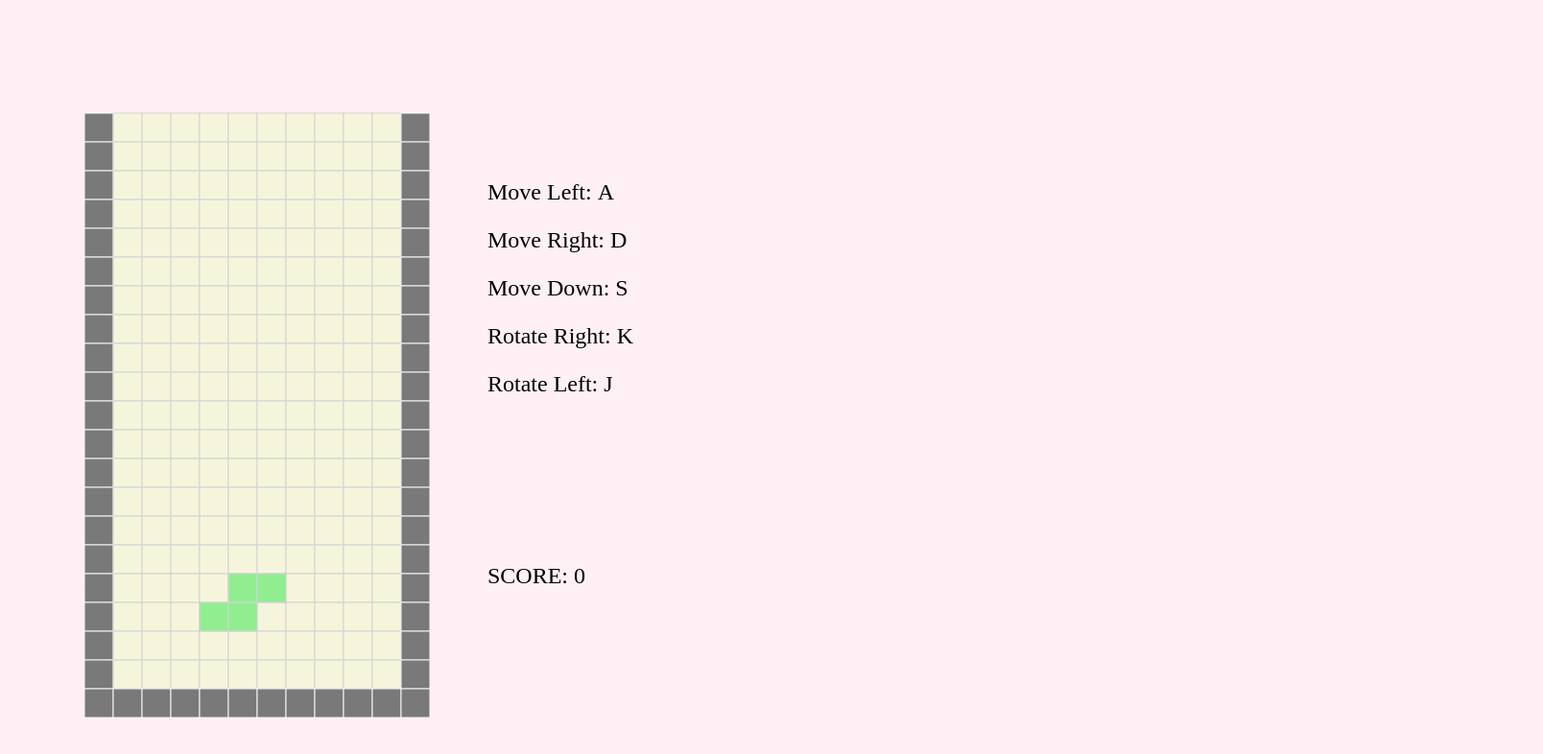
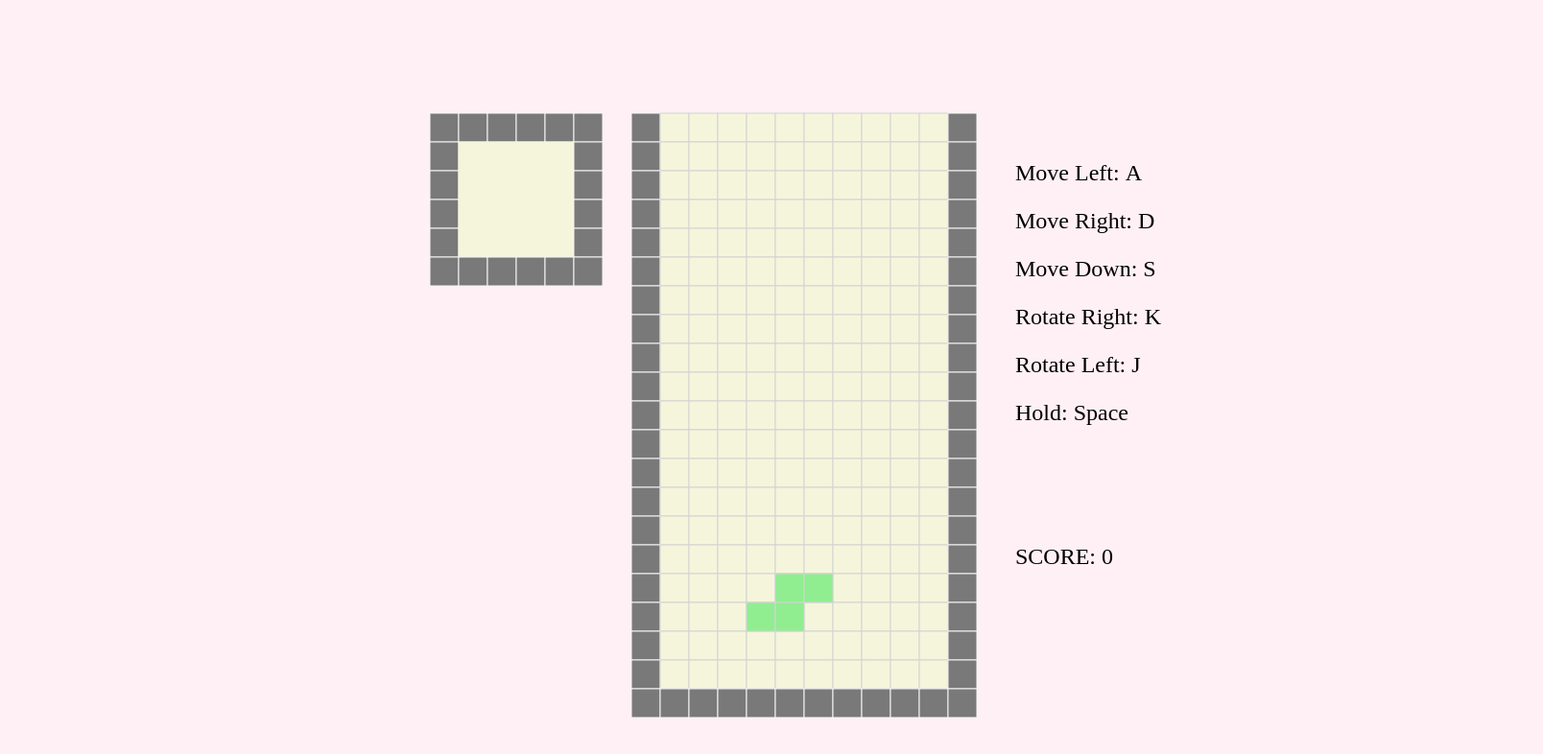
Before and after one commit to pei166/tetris, a plain HTML site: page index.html in a window 1280 px wide. Shown: the whole page at 96% size, 1608 px wide, since content can reach past the window. Drawn offline with Linux system fonts and the light colour scheme.

Commit message:
add hold function

```diff
--- a/index.html
+++ b/index.html
@@ -4,7 +4,7 @@
     <title>Tetris!!!!</title>
   </head>
   <body bgcolor="lavenderblush">
-    <canvas width="800" height="800"></canvas>
+    <canvas width="1600" height="800"></canvas>
     <script src="main.js"></script>
   </body>
 </html>
--- a/main.js
+++ b/main.js
@@ -1,20 +1,25 @@
-const CANVAS_SIZE = 800;
-
+const CANVAS_SIZE_X = 1600;
+const CANVAS_SIZE_Y = 800;
 const FIELD_WIDTH = 12;
 const FIELD_HEIGHT = 22;
-
 const MINO_SIZE = 4;
 const BLOCK_SIZE = 30;
-const ORIGIN = 80;
+const ORIGIN_X = 650;
+const ORIGIN_Y = 80;
 const DROP_SPEED = 300;
+
 var context = document.querySelector("canvas").getContext("2d");
 
 let minoX = 0;
 let minoY = 0;
 let mino;
+let hold;
+let holdColor = null;
+let minoColor = null;
 let gameOver = false;
-let lineCount = 0;
+let lineCount = 0
 let minoType;
+let holded = false;
 
 let field = [
   [-1,  0,  0,  0,  0,  0,  0,  0,  0,  0,  0, -1],
@@ -86,6 +91,18 @@ let minos = [
   ],
 ];
 
+let holdSpace;
+function initHold() {
+  holdSpace = [
+    [-1, -1, -1, -1, -1, -1],
+    [-1,  0,  0,  0,  0, -1],
+    [-1,  0,  0,  0,  0, -1],
+    [-1,  0,  0,  0,  0, -1],
+    [-1,  0,  0,  0,  0, -1],
+    [-1, -1, -1, -1, -1, -1],
+  ];
+};
+
 let minoColors = [
   "#EE82EE",
   "#87CEFA",
@@ -97,7 +114,7 @@ let minoColors = [
 ];
 
 function drawField() {
-  context.clearRect(0, 0, CANVAS_SIZE, CANVAS_SIZE);
+  context.clearRect(0, 0, CANVAS_SIZE_X, CANVAS_SIZE_Y);
   for (let y = 1; y < FIELD_HEIGHT; y ++) {
     for (let x = 0; x < FIELD_WIDTH; x ++) {
       context.fillStyle = "#F5F5DC";
@@ -107,14 +124,14 @@ function drawField() {
         context.strokeStyle = "#F5F5F5"
       }
       if (field[y][x]) context.fillStyle = minoColors[field[y][x] - 1];
-      context.fillRect(ORIGIN + x * BLOCK_SIZE, ORIGIN + y * BLOCK_SIZE, BLOCK_SIZE, BLOCK_SIZE);
-      context.strokeRect(ORIGIN + x * BLOCK_SIZE, ORIGIN + y * BLOCK_SIZE, BLOCK_SIZE, BLOCK_SIZE);
+      context.fillRect(ORIGIN_X + x * BLOCK_SIZE, ORIGIN_Y + y * BLOCK_SIZE, BLOCK_SIZE, BLOCK_SIZE);
+      context.strokeRect(ORIGIN_X + x * BLOCK_SIZE, ORIGIN_Y + y * BLOCK_SIZE, BLOCK_SIZE, BLOCK_SIZE);
     }
   }
   if (gameOver) {
     context.font = "60px serif";
     context.fillStyle = "#191970";
-    context.fillText("GAME OVER", 60, 400);
+    context.fillText("GAME OVER", ORIGIN_X - 20, 400);
   }
 }
 
@@ -124,8 +141,8 @@ function drawMino(mino) {
       context.fillStyle = minoColors[minoType];
       context.strokeStyle = "#D3D3D3";
       if (mino[y][x]) {
-        let px = ORIGIN + (4 * BLOCK_SIZE) + (x + minoX) * BLOCK_SIZE;
-        let py = ORIGIN + (y + minoY) * BLOCK_SIZE;
+        let px = ORIGIN_X + (4 * BLOCK_SIZE) + (x + minoX) * BLOCK_SIZE;
+        let py = ORIGIN_Y + (y + minoY) * BLOCK_SIZE;
         context.fillRect(px, py, BLOCK_SIZE, BLOCK_SIZE);
         context.strokeRect(px, py, BLOCK_SIZE, BLOCK_SIZE);
       }
@@ -133,15 +150,33 @@ function drawMino(mino) {
   }
 }
 
+function drawHold() {
+  for (let y = 0; y < 6; y ++) {
+    for (let x = 0; x < 6; x ++) {
+      context.fillStyle = "#F5F5DC";
+      context.strokeStyle = "#F5F5DC";
+      if (holdSpace[y][x] === -1) {
+        context.fillStyle = "#797979"
+        context.strokeStyle = "#F5F5F5"
+      } else if (holdSpace[y][x]) {
+        context.fillStyle = minoColors[holdColor];
+      }
+      context.fillRect(ORIGIN_X + (x - 7) * BLOCK_SIZE, ORIGIN_Y + (y + 1) * BLOCK_SIZE, BLOCK_SIZE, BLOCK_SIZE);
+      context.strokeRect(ORIGIN_X + (x - 7) * BLOCK_SIZE, ORIGIN_Y + (y + 1) * BLOCK_SIZE, BLOCK_SIZE, BLOCK_SIZE);
+    }
+  }
+}
+
 function drawScore() {
   context.fillStyle = "#000000";
   context.font = "24px serif";
-  context.fillText("SCORE: " + lineCount, 500, 600);
-  context.fillText("Move Left: A", 500, 200);
-  context.fillText("Move Right: D", 500, 250);
-  context.fillText("Move Down: S", 500, 300);
-  context.fillText("Rotate Right: K", 500, 350);
-  context.fillText("Rotate Left: J", 500, 400);
+  context.fillText("SCORE: " + lineCount, ORIGIN_X + 400, ORIGIN_Y + 500);
+  context.fillText("Move Left: A", ORIGIN_X + 400, ORIGIN_Y + 100);
+  context.fillText("Move Right: D", ORIGIN_X + 400, ORIGIN_Y + 150);
+  context.fillText("Move Down: S", ORIGIN_X + 400, ORIGIN_Y + 200);
+  context.fillText("Rotate Right: K", ORIGIN_X + 400, ORIGIN_Y + 250);
+  context.fillText("Rotate Left: J", ORIGIN_X + 400, ORIGIN_Y + 300);
+  context.fillText("Hold: Space", ORIGIN_X + 400, ORIGIN_Y + 350);
 }
 
 function canMove(mx, my, mino) {
@@ -234,12 +269,46 @@ function deleteLine() {
   }
 }
 
+function holdMino() {
+  if (holded) return ;
+  let tmp = hold;
+  hold = minos[minoType];
+  if (holdColor === null) {
+    holdColor = minoType;
+    makeMino();
+    for (let y = 0; y < MINO_SIZE; y ++) {
+      for (let x = 0; x < MINO_SIZE; x ++) {
+        if (hold[y][x]) {
+          holdSpace[y + 1][x + 1] = hold[y][x];
+        }
+      }
+    }
+    holded = true;
+    return ;
+  }
+  mino = tmp;
+  tmp = holdColor;
+  holdColor = minoType;
+  for (let y = 0; y < MINO_SIZE; y ++) {
+    for (let x = 0; x < MINO_SIZE; x ++) {
+      if (hold[y][x]) {
+        holdSpace[y + 1][x + 1] = hold[y][x];
+      }
+    }
+  }
+  minoType = tmp;
+  minoX = 0;
+  minoY = 0;
+  holded = true;
+}
+
 function dropMino() {
   if (gameOver) return ;
   if (canMove(0, 1, mino)) {
     minoY++;
   } else {
     fixMino();
+    holded = false;
     deleteLine();
     makeMino();
     if (!canMove(0, 0, mino)) {
@@ -249,11 +318,18 @@ function dropMino() {
   drawField();
   drawMino(mino);
   drawScore();
+  drawHold();
 }
 
 document.onkeydown = function(e) {
   if (gameOver) return ;
   switch(e.keyCode) {
+    case 32:
+      if (!holded) {
+        initHold();
+        holdMino();
+      }
+      break;
     case 65:
       if (canMove(-1, 0, mino)) minoX --;
       break;
@@ -273,10 +349,13 @@ document.onkeydown = function(e) {
   drawField();
   drawMino(mino);
   drawScore();
+  drawHold();
 }
 
+initHold();
 makeMino();
 drawField();
 drawMino(mino);
 drawScore();
+drawHold();
 setInterval(dropMino, DROP_SPEED);
```
